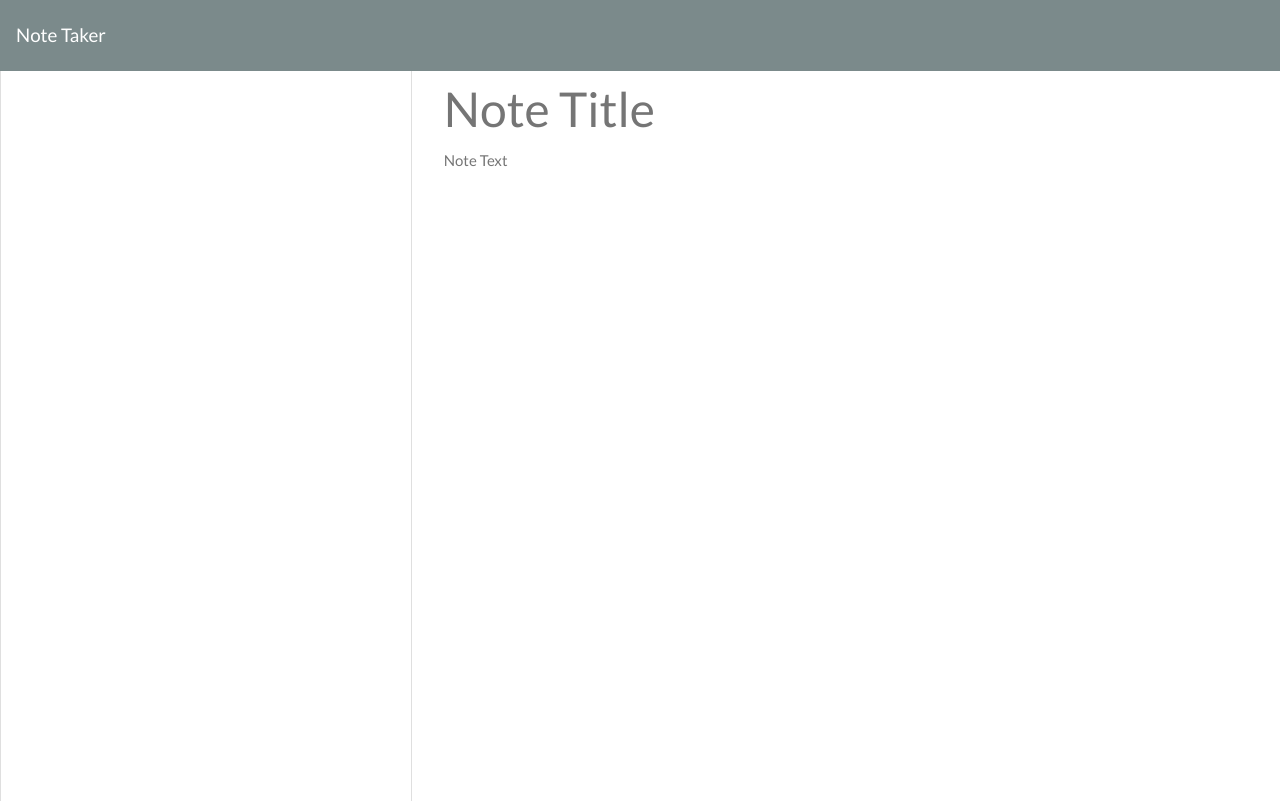
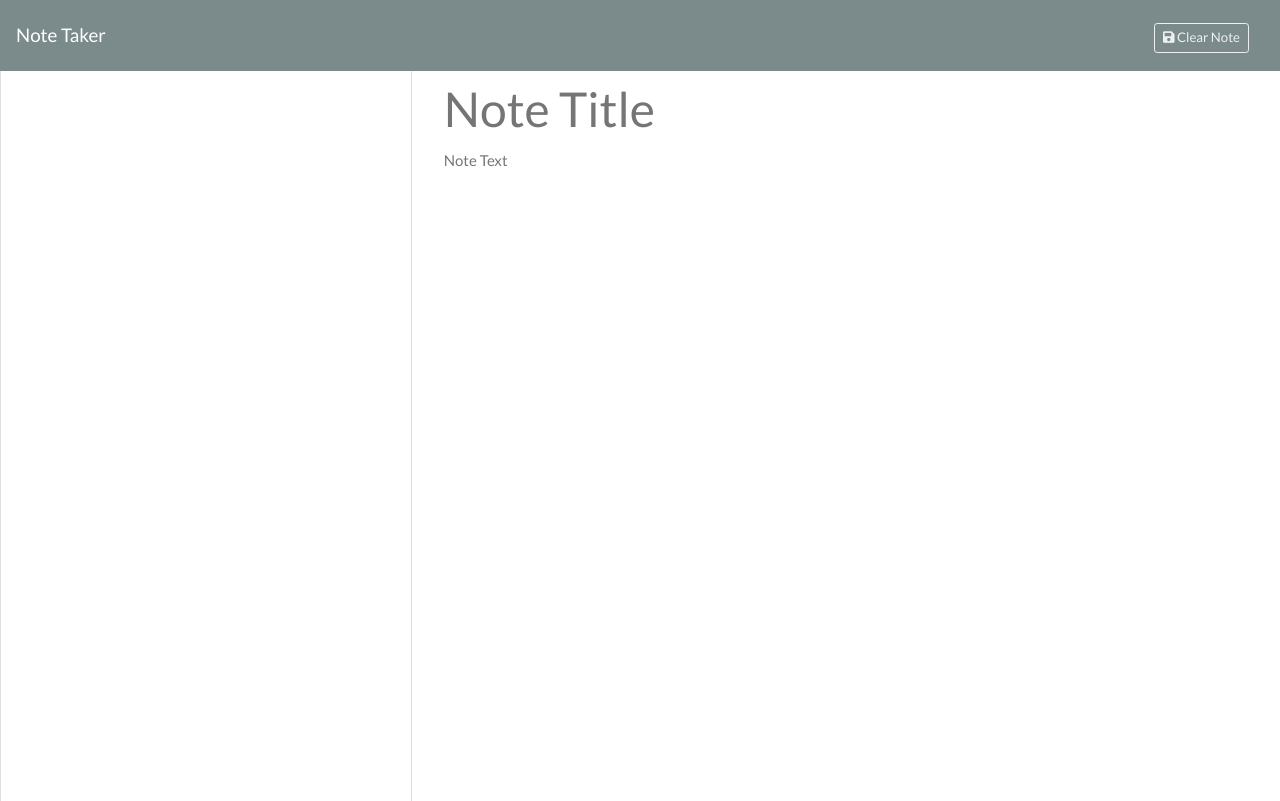
Before and after one commit to rhiannawilson/Noteworthy, a website: page Develop/public/notes.html in a window 1280 px wide. Drawn offline with nearby package versions, Linux system fonts and the light colour scheme; no server answers.

Commit message:
amended notes.html

```diff
--- a/Develop/public/notes.html
+++ b/Develop/public/notes.html
@@ -26,13 +26,13 @@
           <span class="fas fa-save"></span>
           <span>Save Note</span>
         </button>
-        <button type="button" class="btn btn-outline-light btn-sm save-note">
+        <button type="button" class="btn btn-outline-light btn-sm new-note">
           <span class="fas fa-save"></span>
           <span>New Note</span>
         </button>
-        <button type="button" class="btn btn-outline-light btn-sm save-note">
+        <button type="button" class="btn btn-outline-light btn-sm clear-note">
           <span class="fas fa-save"></span>
-          <span>Delete Note</span>
+          <span>Clear Note</span>
         </button>
       </div>
     </nav>
```
